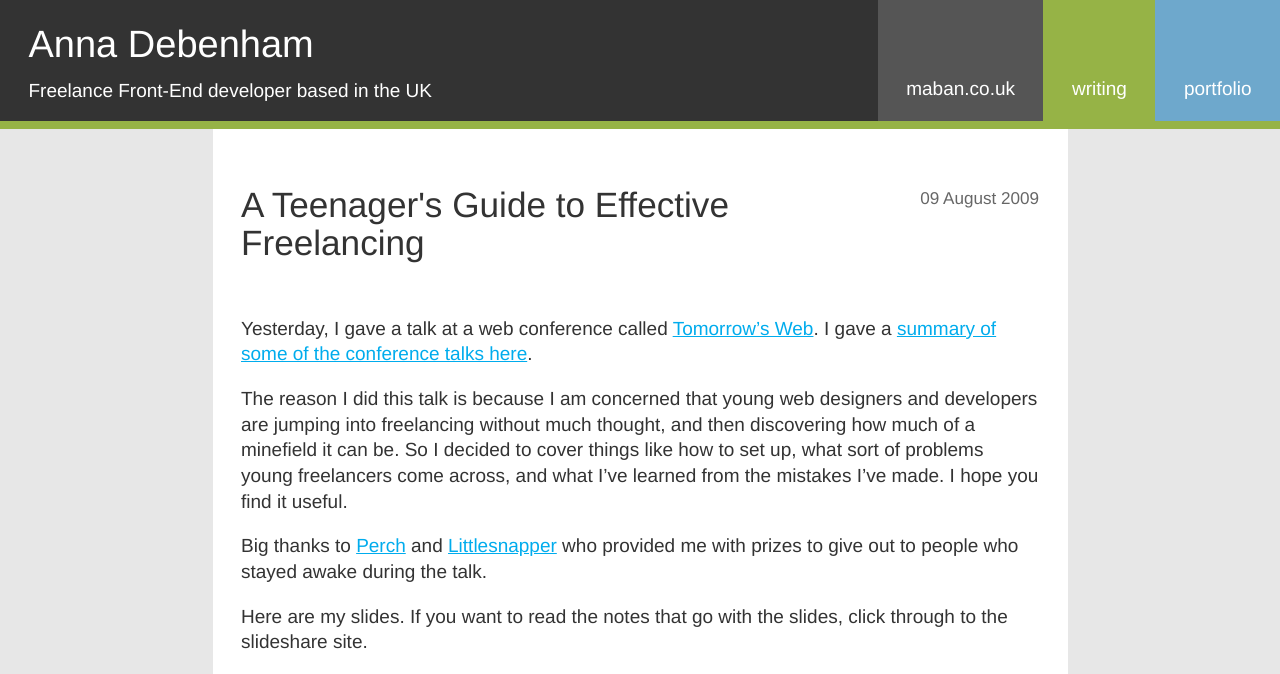
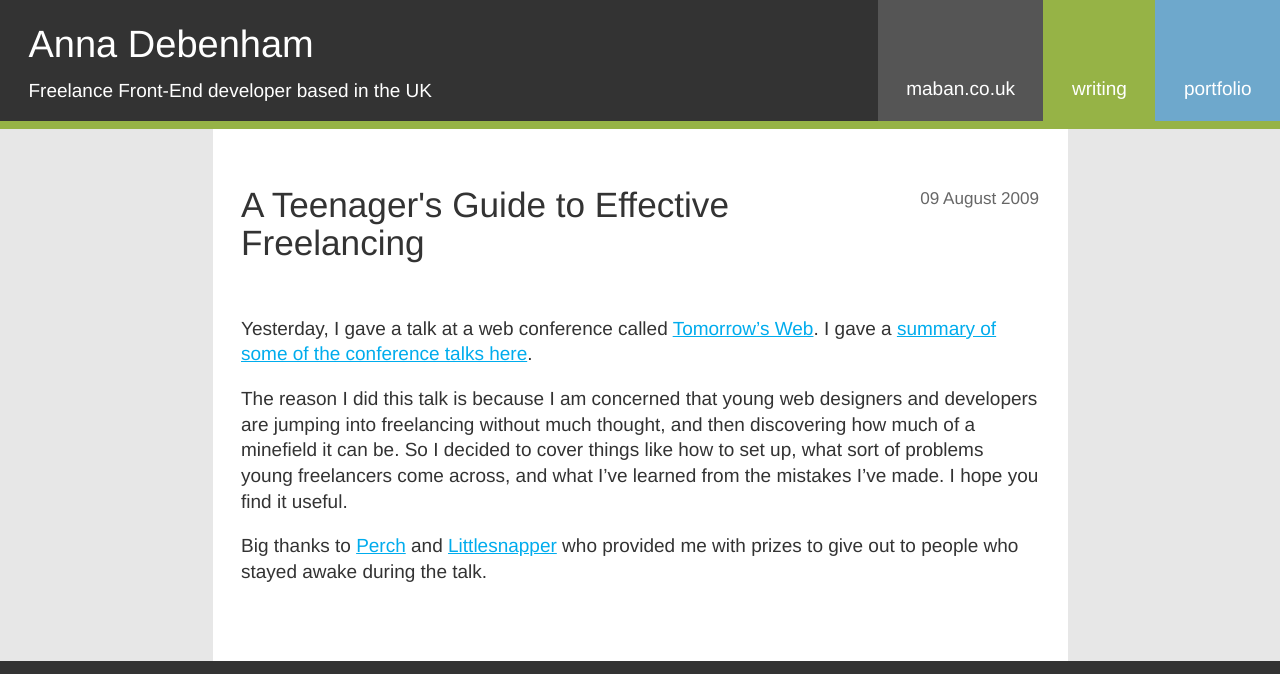
Before and after one commit to maban/maban, a Jekyll site: the page built from _posts/2009-08-09-28.html, in a window 1280 px wide. Shown: the top 674 px of the page. Built offline with Jekyll 4.4.1, drawn with Linux system fonts in a browser that asks for light colours; grey boxes are pictures that could not be loaded.

Commit message:
Clean up post 28

```diff
--- a/_posts/2009-08-09-28.html
+++ b/_posts/2009-08-09-28.html
@@ -8,7 +8,3 @@ title: A Teenager's Guide to Effective Freelancing
 <p>The reason I did this talk is because I am concerned that young web designers and developers are jumping into freelancing without much thought, and then discovering how much of a minefield it can be.  So I decided to cover things like how to set up, what sort of problems young freelancers come across, and what I&#8217;ve learned from the mistakes I&#8217;ve made.  I hope you find it useful.</p>
 
 <p>Big thanks to <a href="http://grabaperch.com/">Perch</a> and <a href="http://www.realmacsoftware.com/littlesnapper/">Littlesnapper</a> who provided me with prizes to give out to people who stayed awake during the talk.</p>
-
-<p>Here are my slides.  If you want to read the notes that go with the slides, click through to the slideshare site.</p>
-
-<iframe style="border:none;width:650px;height:541px;" src="http://icant.co.uk/slidesharehtml/embed.php?url=http://www.slideshare.net/maban/a-teenagers-guide-to-effective-freelancing-1831658&width=600"></iframe>
```
